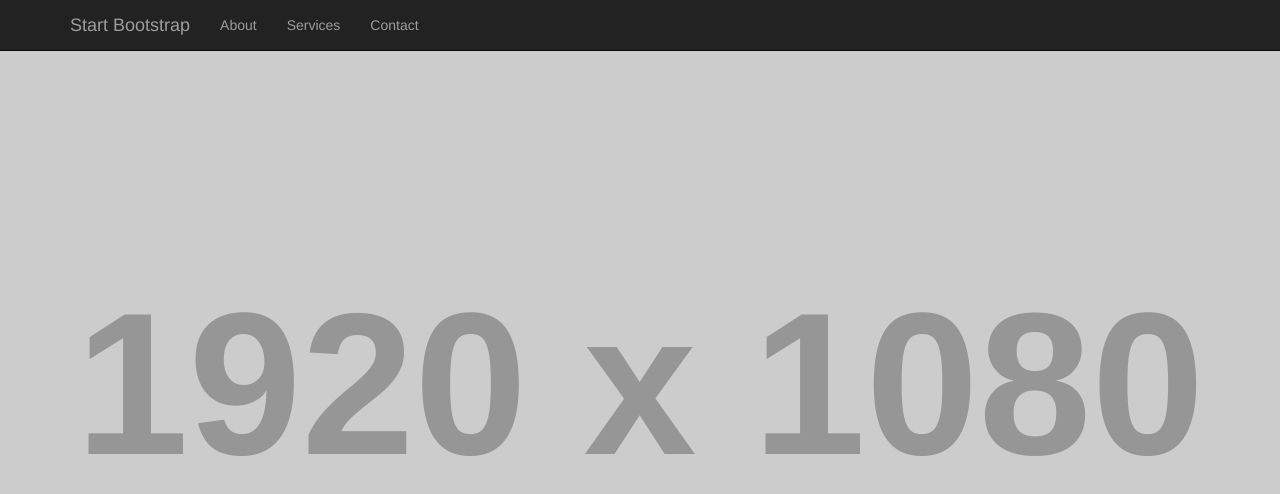
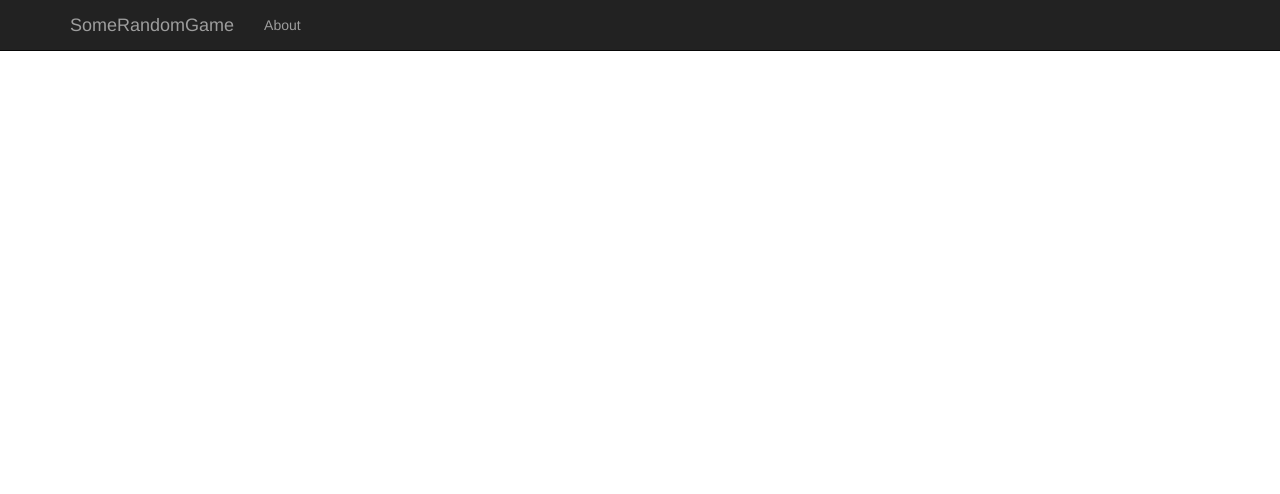
Before and after one commit to SomeRandomTeam/hackatbrookes2016, a website: page app/assets/index.html in a window 1280 px wide. Drawn offline with Linux system fonts and the light colour scheme; placeholder pictures from the web are drawn by us.

Commit message:
Index.html: Minor title change and nav bar fix.

```diff
--- a/app/assets/index.html
+++ b/app/assets/index.html
@@ -1,5 +1,5 @@
 <!DOCTYPE html>
-<html class="full" lang="en">
+<html lang="en">
 <!-- Make sure the <html> tag is set to the .full CSS class. Change the background image in the full.css file. -->
 
 <head>
@@ -10,7 +10,7 @@
     <meta name="description" content="">
     <meta name="author" content="">
 
-    <title>Full - Start Bootstrap Template</title>
+    <title>SomeRandomGame</title>
 
     <!-- Bootstrap Core CSS -->
     <link href="css/bootstrap.min.css" rel="stylesheet">
@@ -19,13 +19,6 @@
     <link href="css/full.css" rel="stylesheet">
 
     <script type="text/javascript" src="js/crafty-min.js"></script>
-    <!-- HTML5 Shim and Respond.js IE8 support of HTML5 elements and media queries -->
-    <!-- WARNING: Respond.js doesn't work if you view the page via file:// -->
-    <!--[if lt IE 9]>
-        <script src="https://oss.maxcdn.com/libs/html5shiv/3.7.0/html5shiv.js"></script>
-        <script src="https://oss.maxcdn.com/libs/respond.js/1.4.2/respond.min.js"></script>
-    <![endif]-->
-
 </head>
 
 <body>
@@ -41,7 +34,7 @@
                     <span class="icon-bar"></span>
                     <span class="icon-bar"></span>
                 </button>
-                <a class="navbar-brand" href="#">Start Bootstrap</a>
+                <a class="navbar-brand" href="#">SomeRandomGame</a>
             </div>
             <!-- Collect the nav links, forms, and other content for toggling -->
             <div class="collapse navbar-collapse" id="bs-example-navbar-collapse-1">
@@ -49,13 +42,7 @@
                     <li>
                         <a href="#">About</a>
                     </li>
-                    <li>
-                        <a href="#">Services</a>
-                    </li>
-                    <li>
-                        <a href="#">Contact</a>
-                    </li>
-                </ul>
+               </ul>
             </div>
             <!-- /.navbar-collapse -->
         </div>
@@ -63,6 +50,7 @@
     </nav>
 
     <!-- Put your page content here! -->
+    <div id="frame"> </div>
 
     <!-- jQuery -->
     <script src="js/jquery.js"></script>
```
